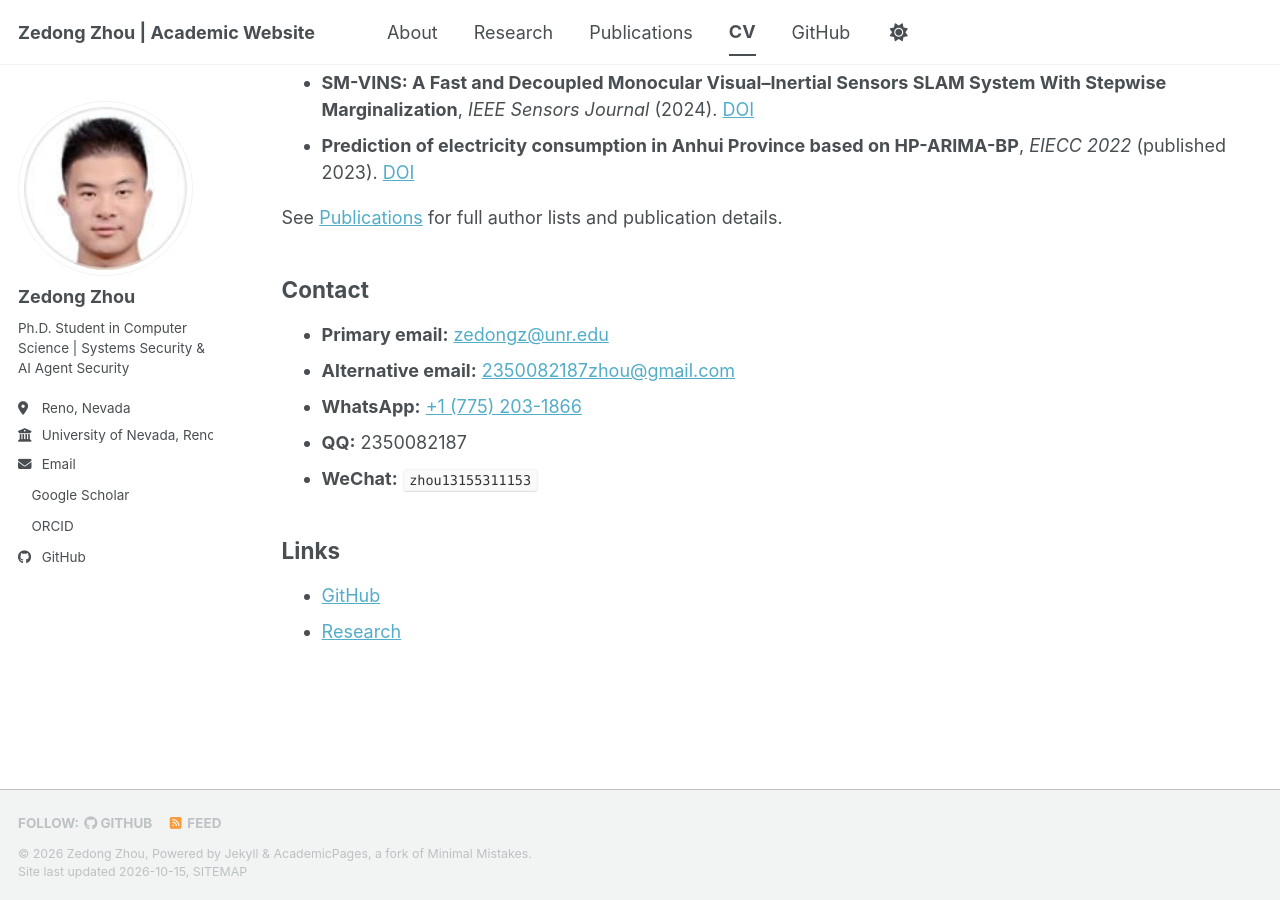
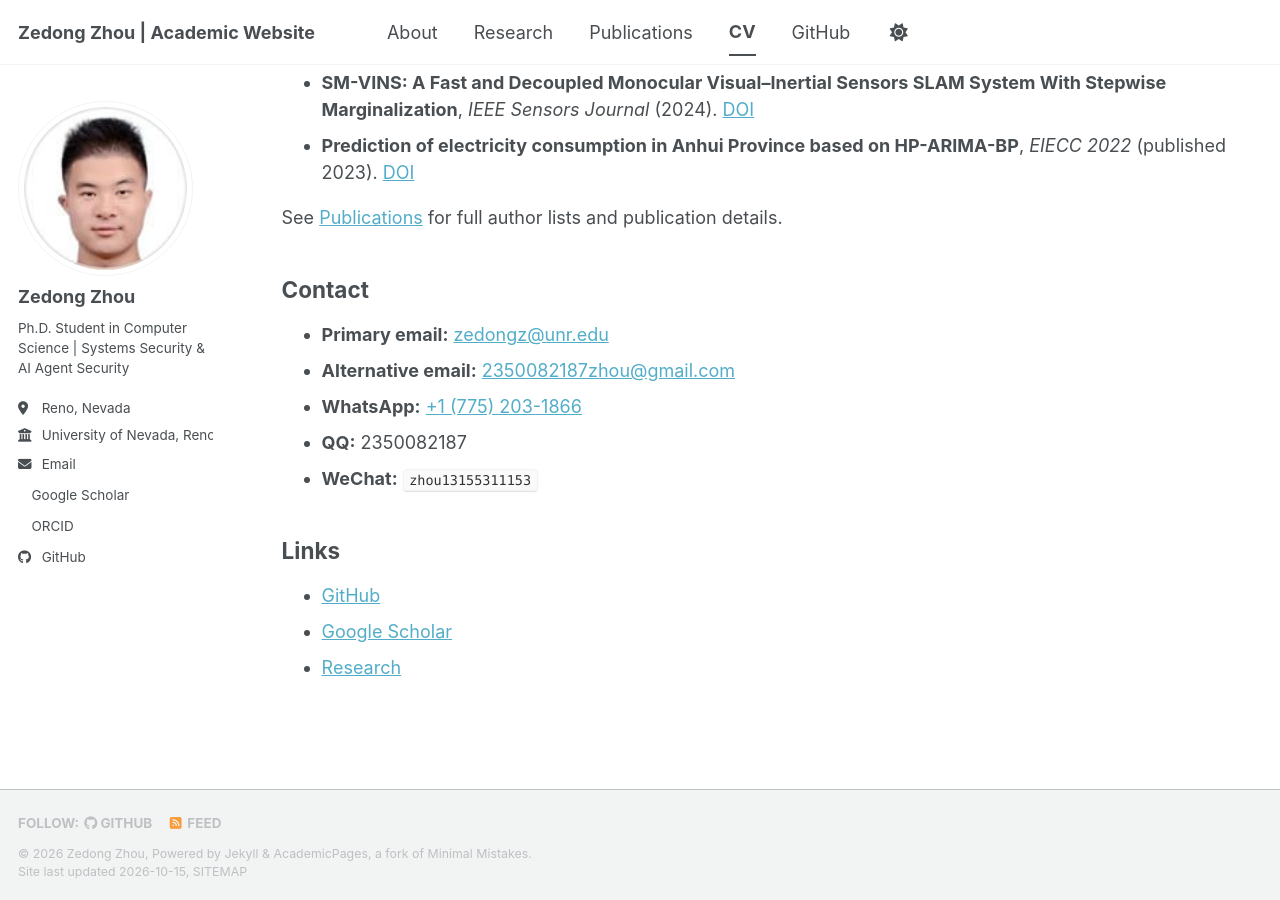
Before and after one commit to 2350082187zhou-ux/2350082187zhou-ux.github.io, a Jekyll site: the page built from _pages/cv.md, in a window 1280 px wide and 900 px high, scrolled down 1266 px. Built offline with Jekyll 4.4.1, drawn with Linux system fonts in a browser that asks for light colours; a style sheet for code colours, icons or effects is not loaded.

Commit message:
Link Google Scholar from academic CV

```diff
--- a/_pages/cv.md
+++ b/_pages/cv.md
@@ -62,4 +62,5 @@ See [Publications](/publications/) for full author lists and publication details
 ## Links
 
 - [GitHub](https://github.com/2350082187zhou-ux)
+- [Google Scholar](https://scholar.google.com/citations?user=vkzLMEcAAAAJ&hl=en)
 - [Research](/research/)
```
